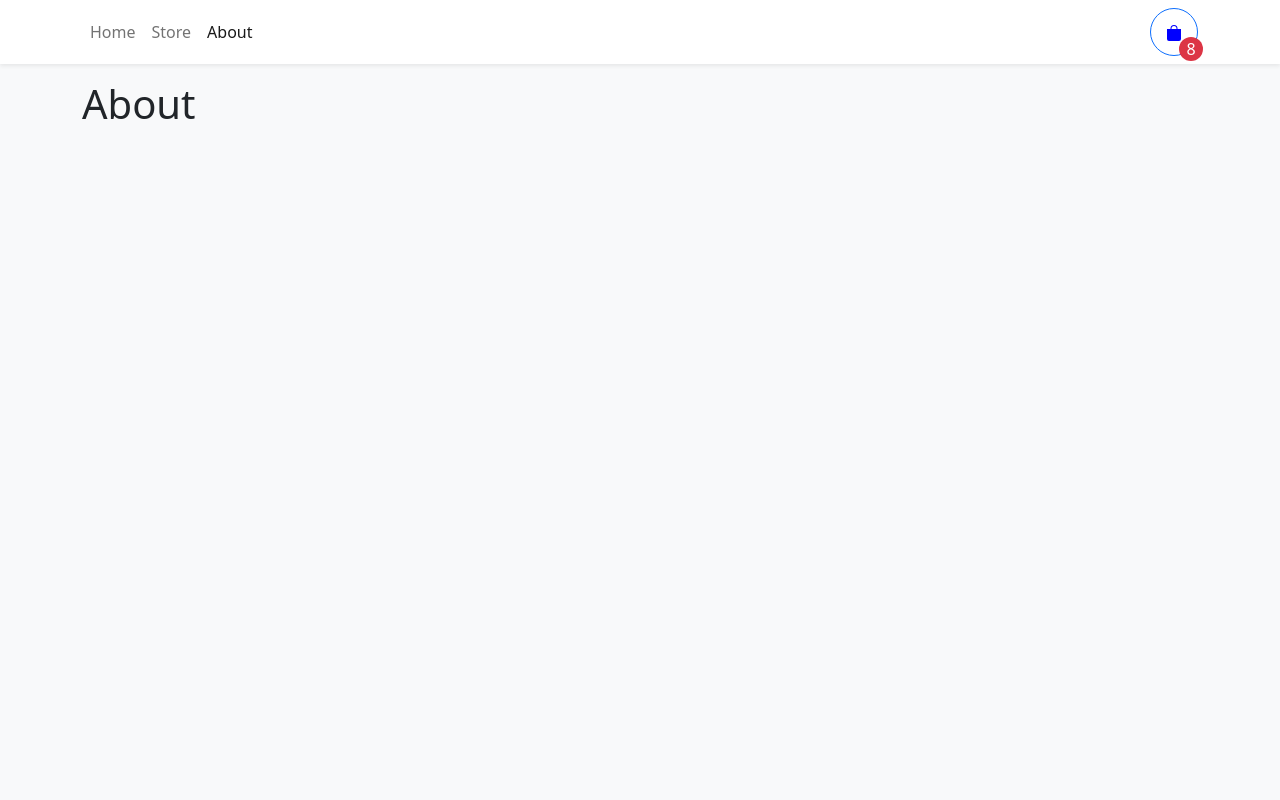
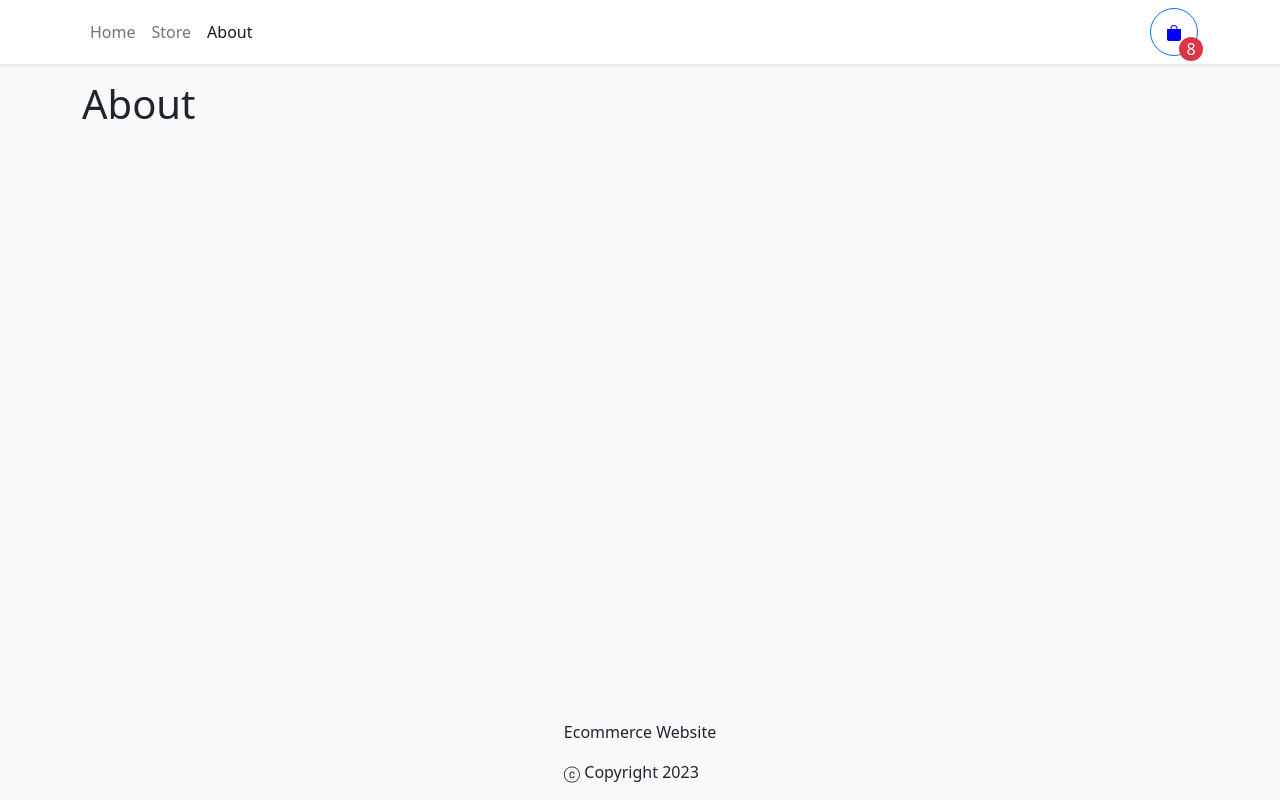
Before and after one commit to cleecoloma/Projects, a React (Vite) app in the folder ecommerce-store/: page /about in a window 1280 px wide. Built offline with nearby package versions, Linux system fonts and the light colour scheme.

Commit message:
added footer

```diff
--- a/ecommerce-store/index.html
+++ b/ecommerce-store/index.html
@@ -2,9 +2,9 @@
 <html lang="en">
   <head>
     <meta charset="UTF-8" />
-    <link rel="icon" type="image/svg+xml" href="/vite.svg" />
     <meta name="viewport" content="width=device-width, initial-scale=1.0" />
-    <title>Vite + React + TS</title>
+    <link rel="stylesheet" href="./public/styles.css">
+    <title>Ecommerce Website</title>
   </head>
   <body class="bg-light">
     <div id="root"></div>
--- /dev/null
+++ b/ecommerce-store/public/styles.css
@@ -0,0 +1,9 @@
+footer {
+  display: flex;
+  position: fixed;
+  bottom: 0;
+  left: 0;
+  right: 0;
+  align-items: center;
+  justify-content: center;
+}
--- a/ecommerce-store/src/App.tsx
+++ b/ecommerce-store/src/App.tsx
@@ -4,6 +4,7 @@ import Home from "./pages/Home";
 import Store from "./pages/Store";
 import About from "./pages/About";
 import Navbar from "./components/Navbar";
+import Footer from "./components/Footer";
 
 function App() {
 
@@ -17,6 +18,7 @@ function App() {
           <Route path="/about" element={<About /> }></Route>
         </Routes>
       </Container>
+      <Footer />
     </>
   )
 }
--- /dev/null
+++ b/ecommerce-store/src/components/Footer.tsx
@@ -0,0 +1,15 @@
+import { Container } from "react-bootstrap";
+
+function Footer() {
+  const year = new Date().getFullYear();
+  return (
+    <footer>
+      <div>
+        <p>Ecommerce Website</p>
+        <p>ⓒ Copyright {year}</p>
+      </div>
+    </footer>
+  );
+}
+
+export default Footer;
```
